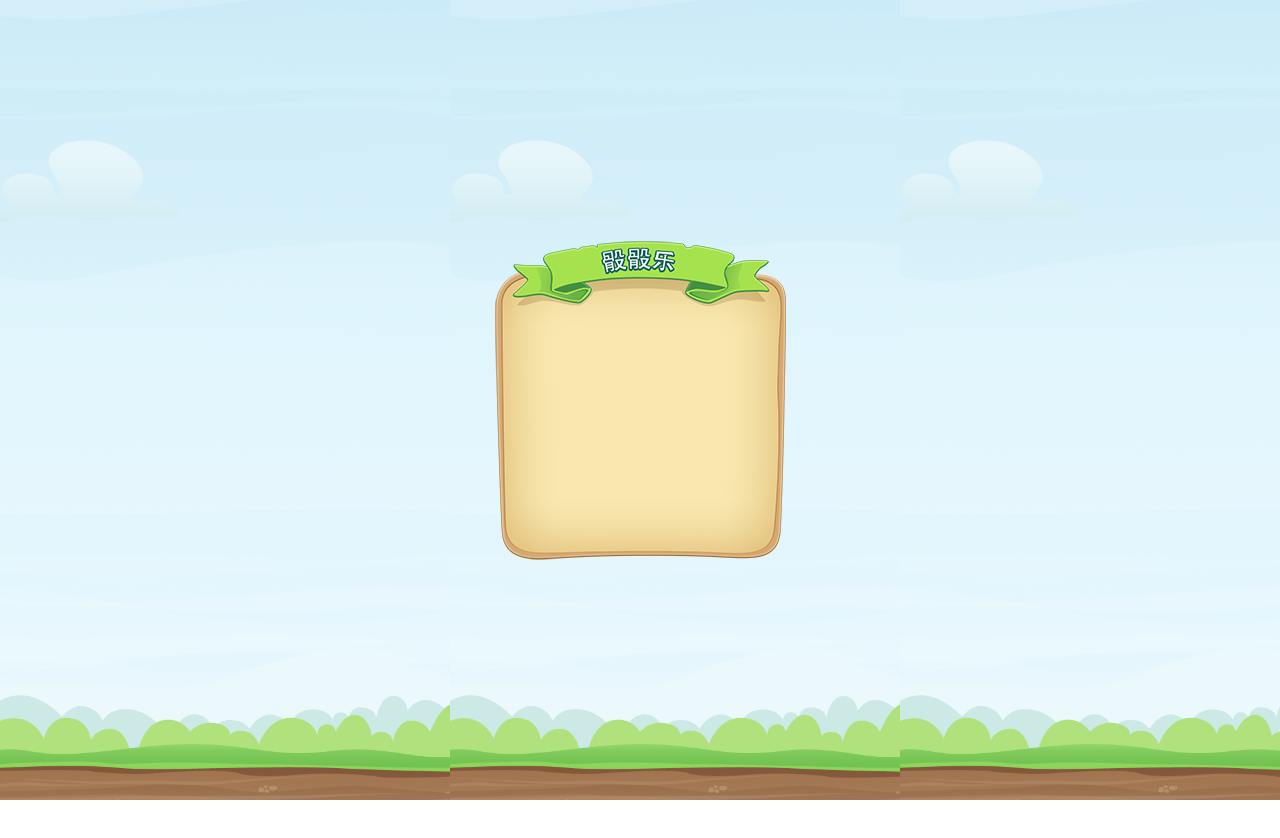
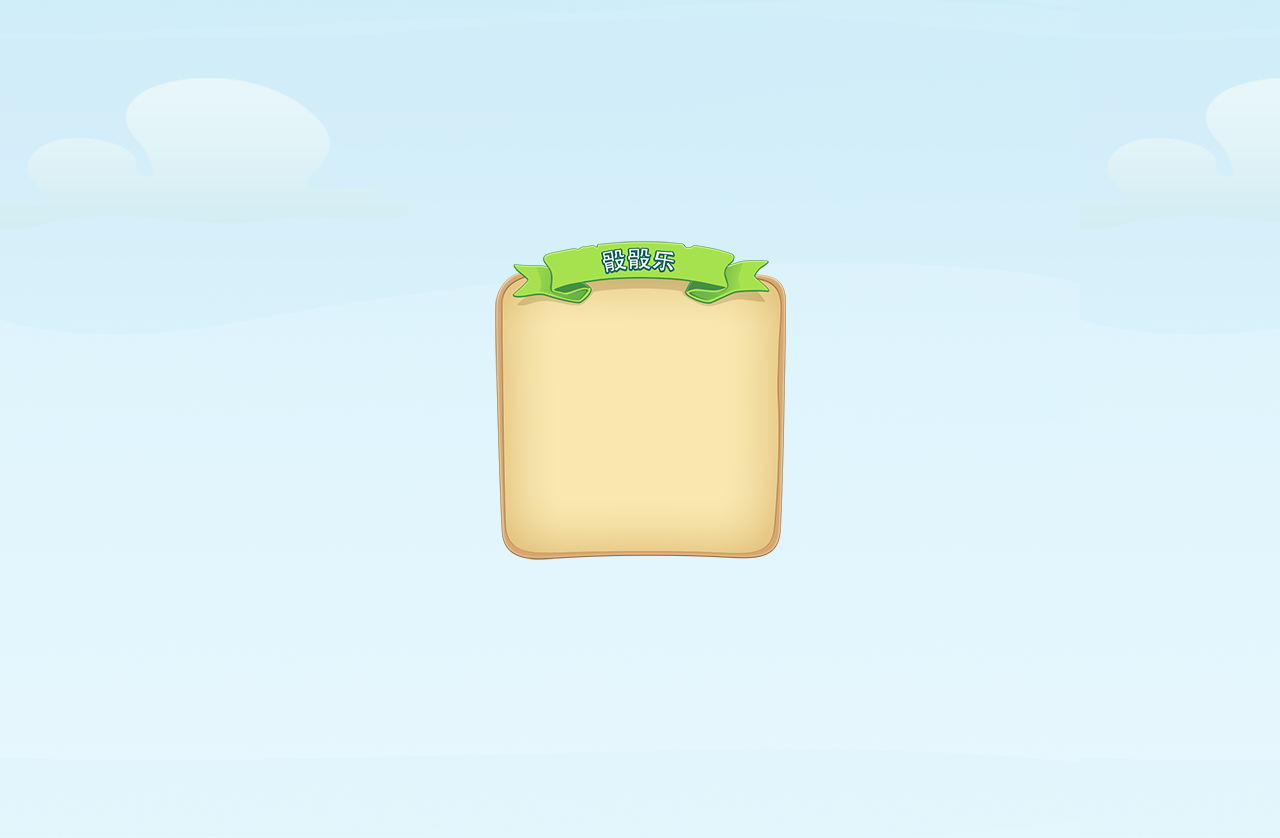
Before and after one commit to MagicWeirdo/toutoule, a website: page view/index.html in a window 1280 px wide. Drawn offline with Linux system fonts and the light colour scheme.

Commit message:
minor fix

```diff
--- a/view/index.html
+++ b/view/index.html
@@ -18,9 +18,7 @@
     body {
       width: 100%;
       height: 100%;
-      background-image: url("/static/images/background.png");
-      background-repeat: repeat-x;;
-      background-size: contain;
+      background-image: url("/static/images/bg.png");
     }
 
     #login-form {
```
Also changed, not shown: static/images/bg.png (added).
